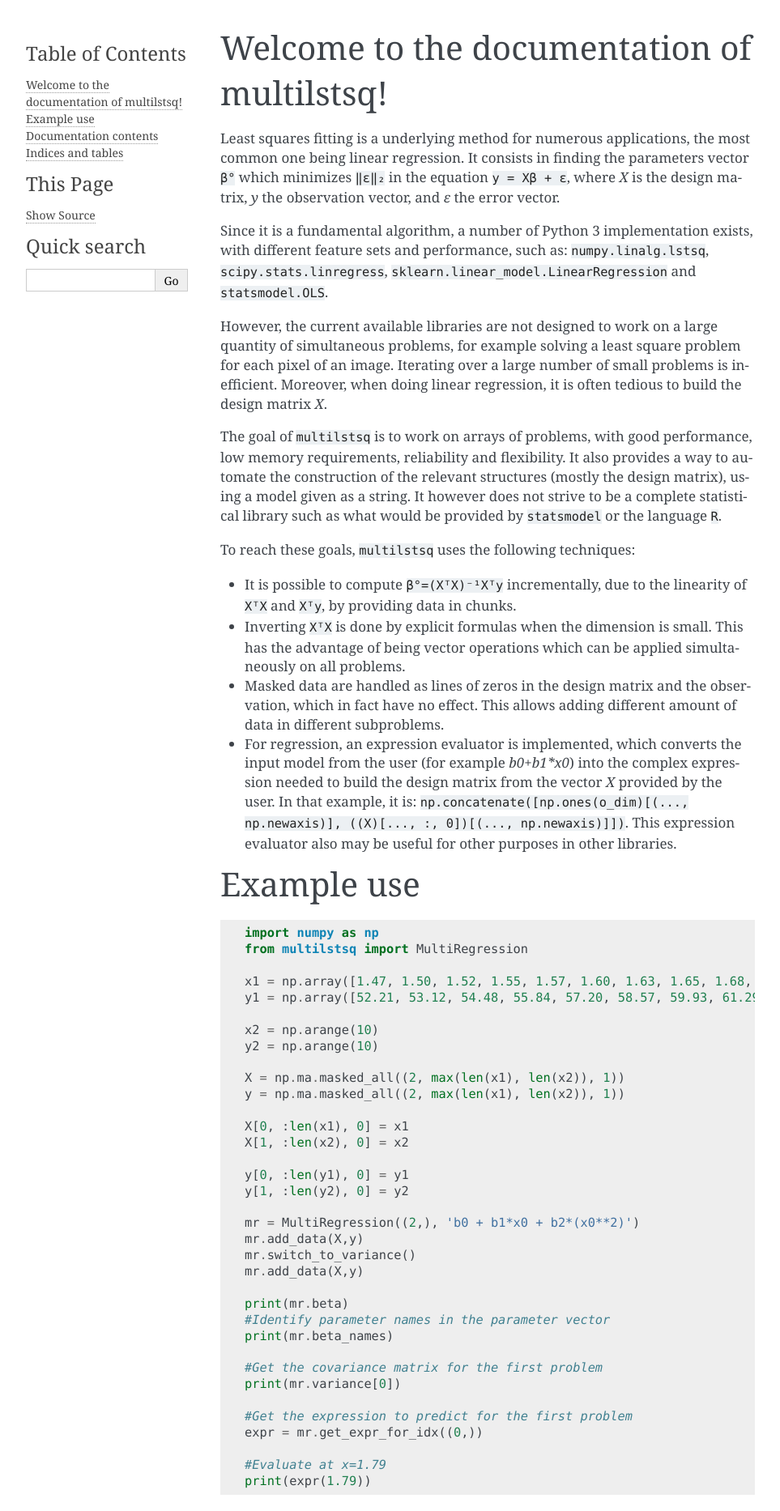
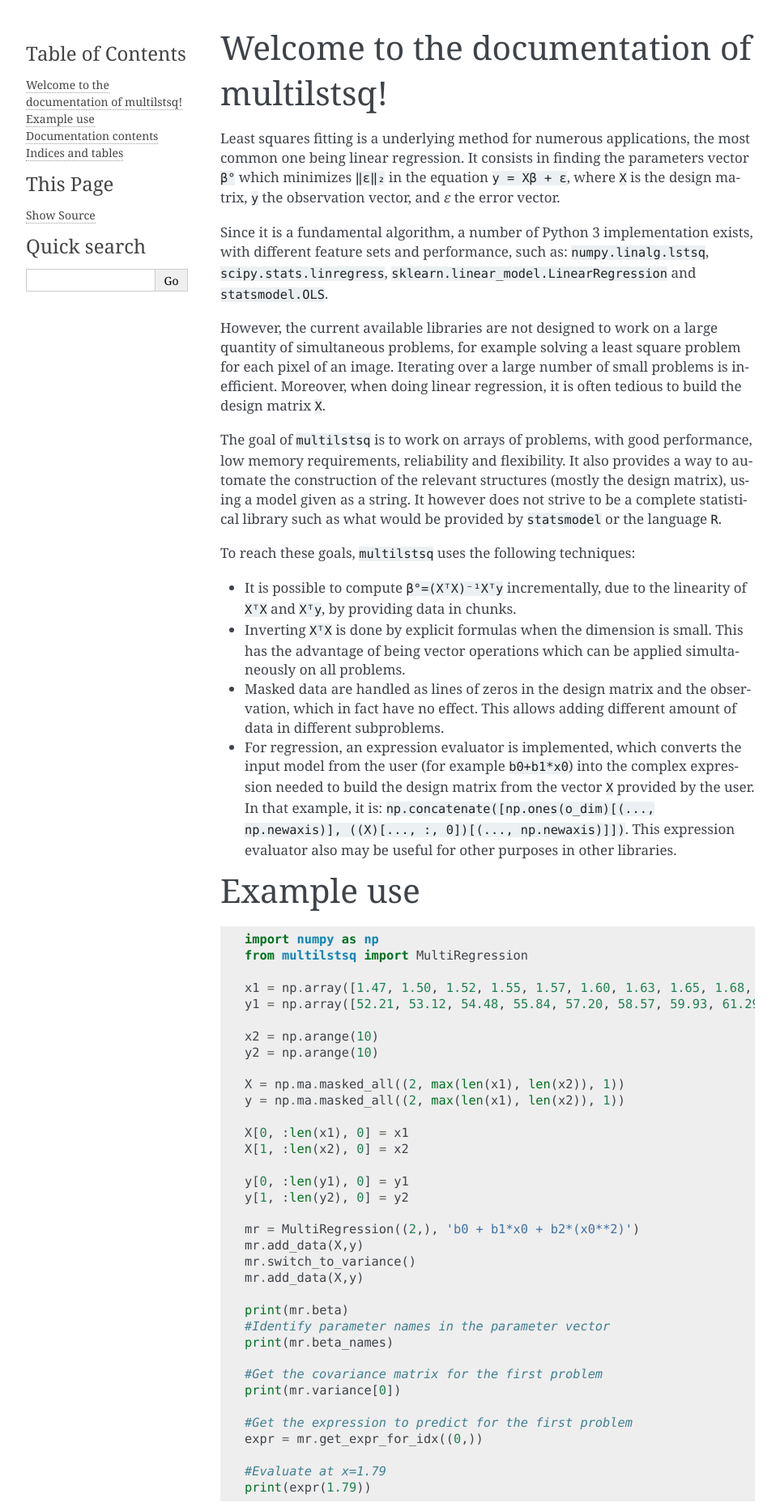
Before and after one commit to UniNE-CHYN/multilstsq, a Sphinx documentation site: the page built from doc/source/index.rst, in a window 1280 px wide. Shown: the top 1866 px of the page at 81% size, without its empty margins (148-1111 px from the left). Built offline with Sphinx 7.4.7, drawn with Linux system fonts in a browser that asks for light colours.

Commit message:
Markup fix, requirements

```diff
--- a/doc/source/index.rst
+++ b/doc/source/index.rst
@@ -6,11 +6,11 @@
 Welcome to the documentation of multilstsq!
 ===========================================
 
-Least squares fitting is a underlying method for numerous applications, the most common one being linear regression. It consists in finding the parameters vector ``β°`` which minimizes ``‖ε‖₂`` in the equation ``y = Xβ + ε``, where `X` is the design matrix, `y` the observation vector, and `ε` the error vector.
+Least squares fitting is a underlying method for numerous applications, the most common one being linear regression. It consists in finding the parameters vector ``β°`` which minimizes ``‖ε‖₂`` in the equation ``y = Xβ + ε``, where ``X`` is the design matrix, ``y`` the observation vector, and `ε` the error vector.
 
 Since it is a fundamental algorithm, a number of Python 3 implementation exists, with different feature sets and performance, such as:  ``numpy.linalg.lstsq``, ``scipy.stats.linregress``, ``sklearn.linear_model.LinearRegression`` and ``statsmodel.OLS``.
 
-However, the current available libraries are not designed to work on a large quantity of simultaneous problems, for example solving a least square problem for each pixel of an image. Iterating over a large number of small problems is inefficient. Moreover, when doing linear regression, it is often tedious to build the design matrix `X`.
+However, the current available libraries are not designed to work on a large quantity of simultaneous problems, for example solving a least square problem for each pixel of an image. Iterating over a large number of small problems is inefficient. Moreover, when doing linear regression, it is often tedious to build the design matrix ``X``.
 
 The goal of ``multilstsq`` is to work on arrays of problems, with good performance, low memory requirements, reliability and flexibility. It also provides a way to automate the construction of the relevant structures (mostly the design matrix), using a model given as a string. It however does not strive to be a complete statistical library such as what would be provided by ``statsmodel`` or the language ``R``.
 
@@ -19,7 +19,7 @@ To reach these goals, ``multilstsq`` uses the following techniques:
 - It is possible to compute ``β°=(XᵀX)⁻¹Xᵀy`` incrementally, due to the linearity of ``XᵀX`` and ``Xᵀy``, by providing data in chunks.
 - Inverting ``XᵀX`` is done by explicit formulas when the dimension is small. This has the advantage of being vector operations which can be applied simultaneously on all problems.
 - Masked data are handled as lines of zeros in the design matrix and the observation, which in fact have no effect. This allows adding different amount of data in different subproblems.
-- For regression, an expression evaluator is implemented, which converts the input model from the user (for example `b0+b1*x0`) into the complex expression needed to build the design matrix from the vector `X` provided by the user. In that example, it is: ``np.concatenate([np.ones(o_dim)[(..., np.newaxis)], ((X)[..., :, 0])[(..., np.newaxis)]])``. This expression evaluator also may be useful for other purposes in other libraries.
+- For regression, an expression evaluator is implemented, which converts the input model from the user (for example ``b0+b1*x0``) into the complex expression needed to build the design matrix from the vector ``X`` provided by the user. In that example, it is: ``np.concatenate([np.ones(o_dim)[(..., np.newaxis)], ((X)[..., :, 0])[(..., np.newaxis)]])``. This expression evaluator also may be useful for other purposes in other libraries.
 
 Example use
 ===========
--- /dev/null
+++ b/requirements.txt
@@ -0,0 +1 @@
+numpy
```
